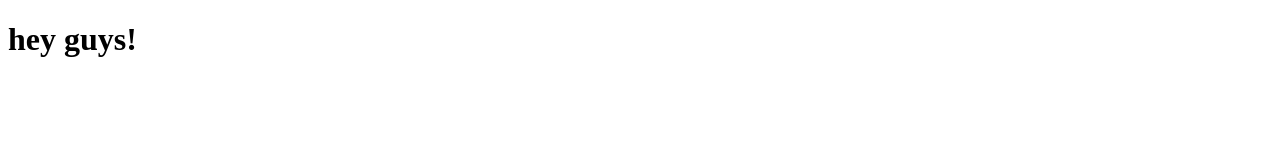
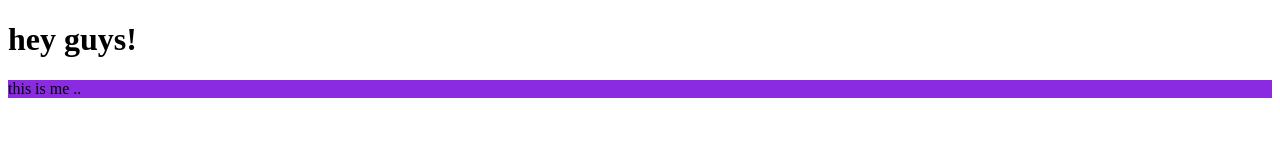
Before and after one commit to NASHMEEN/demo, a plain HTML site: page index.html in a window 1280 px wide. Drawn offline with Linux system fonts and the light colour scheme.

Commit message:
first commit

```diff
--- a/index.html
+++ b/index.html
@@ -4,8 +4,15 @@
     <meta charset="UTF-8">
     <meta name="viewport" content="width=device-width, initial-scale=1.0">
     <title>Document</title>
+<style>
+    .container{
+        background-color: blueviolet;
+    }
+</style>
 </head>
+
 <body>
     <h1>hey guys!</h1>
+    <p class="container">this is me .. </p>
 </body>
 </html>
```
